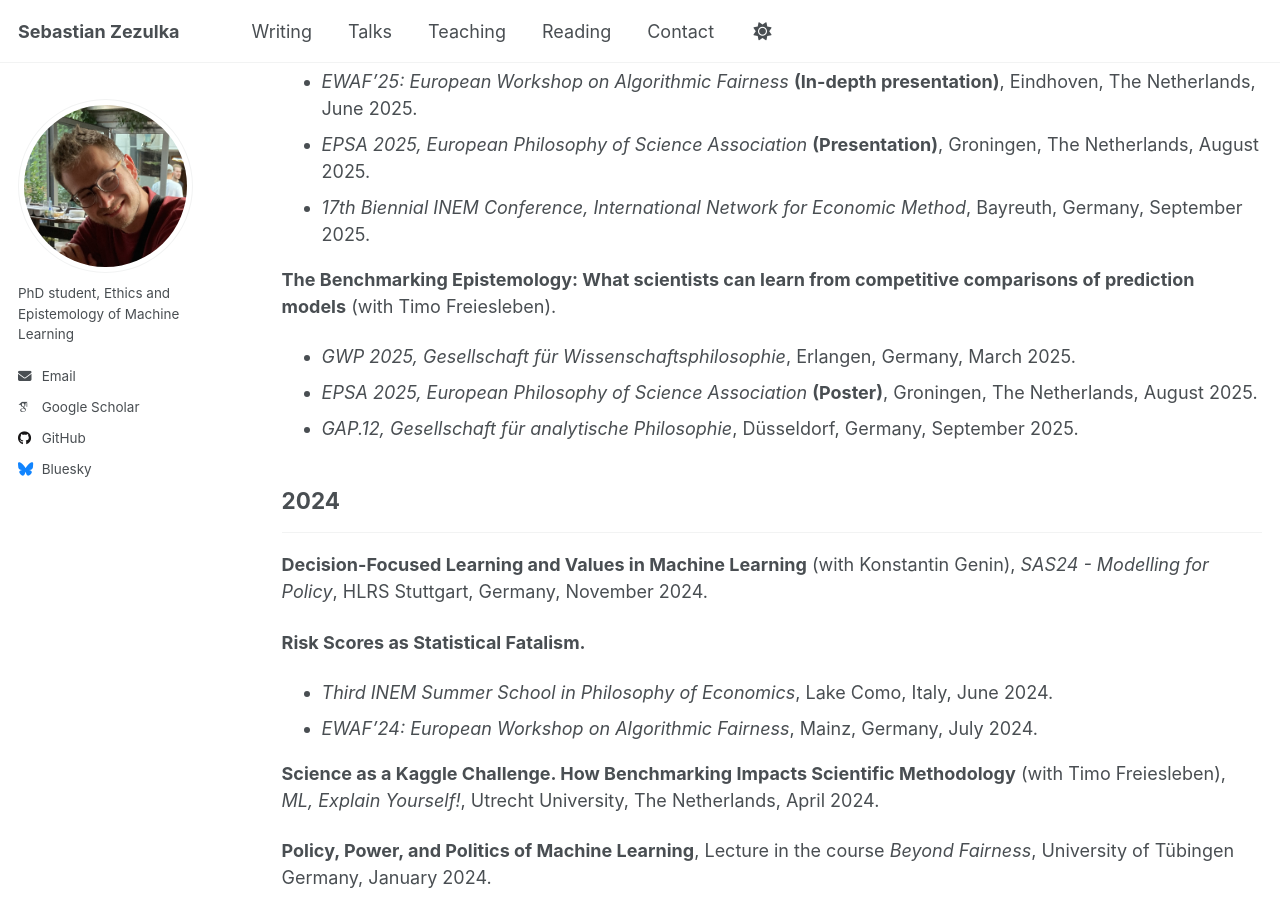
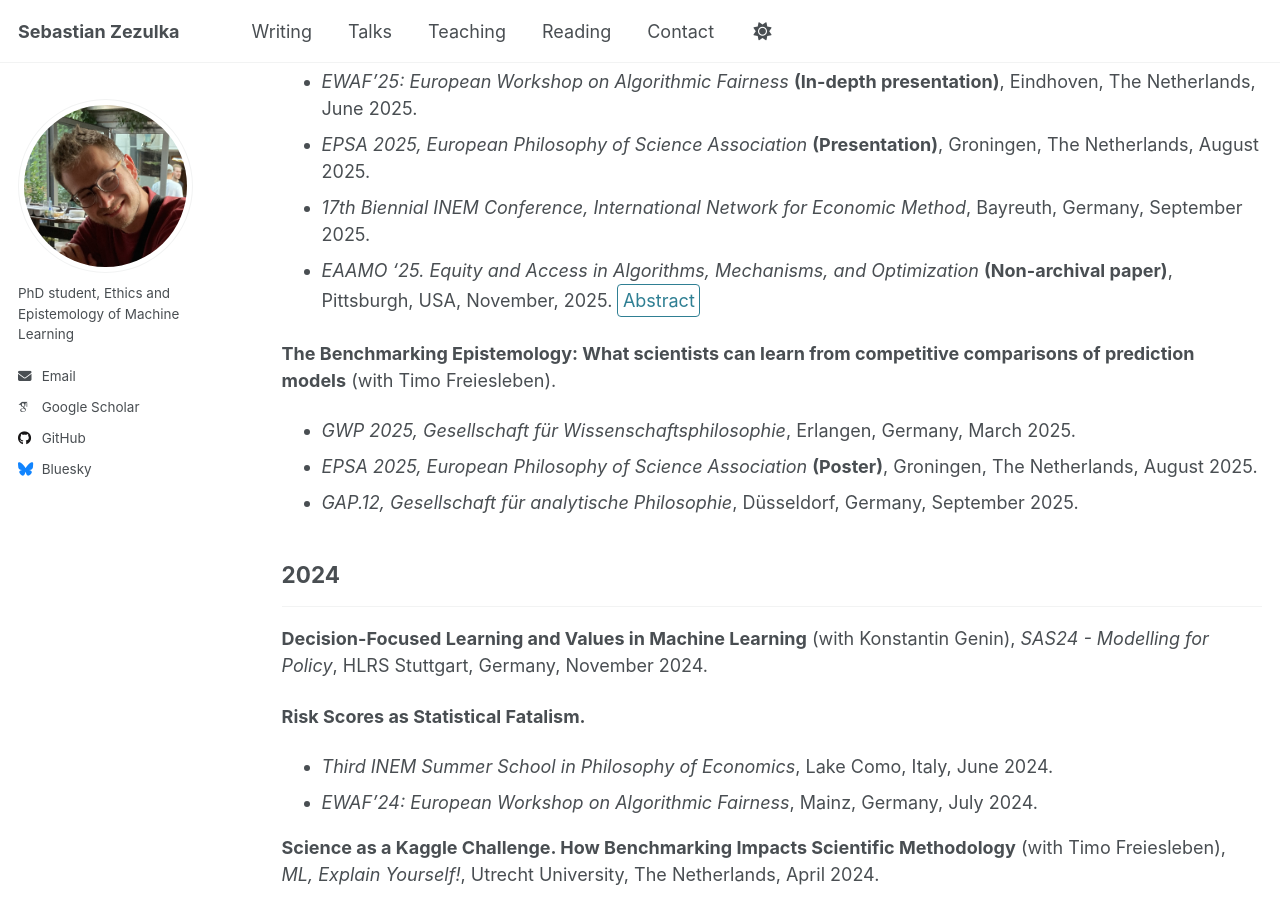
Before and after one commit to sezezulka/sezezulka.github.io, a Jekyll site: the page built from _pages/talks.md, in a window 1280 px wide and 900 px high, scrolled down 452 px. Built offline with Jekyll 4.4.1, drawn with Linux system fonts in a browser that asks for light colours; some web fonts are replaced; a script that is not in the unit is left out.

Commit message:
EAMMO talk

```diff
--- a/_pages/talks.md
+++ b/_pages/talks.md
@@ -17,6 +17,7 @@ author_profile: true
 - *EWAF'25: European Workshop on Algorithmic Fairness* **(In-depth presentation)**, Eindhoven, The Netherlands, June 2025.
 - *EPSA 2025, European Philosophy of Science Association* **(Presentation)**, Groningen, The Netherlands, August 2025.
 - *17th Biennial INEM Conference, International Network for Economic Method*, Bayreuth, Germany, September 2025.
+- *EAAMO '25. Equity and Access in Algorithms, Mechanisms, and Optimization* **(Non-archival paper)**, Pittsburgh, USA, November, 2025. [Abstract](https://doi.org/10.1145/3757887.3767685){: .btn--research}
 
 **The Benchmarking Epistemology: What scientists can learn from competitive comparisons of prediction models** (with Timo Freiesleben).
 - *GWP 2025, Gesellschaft für Wissenschaftsphilosophie*, Erlangen, Germany, March 2025.
```
